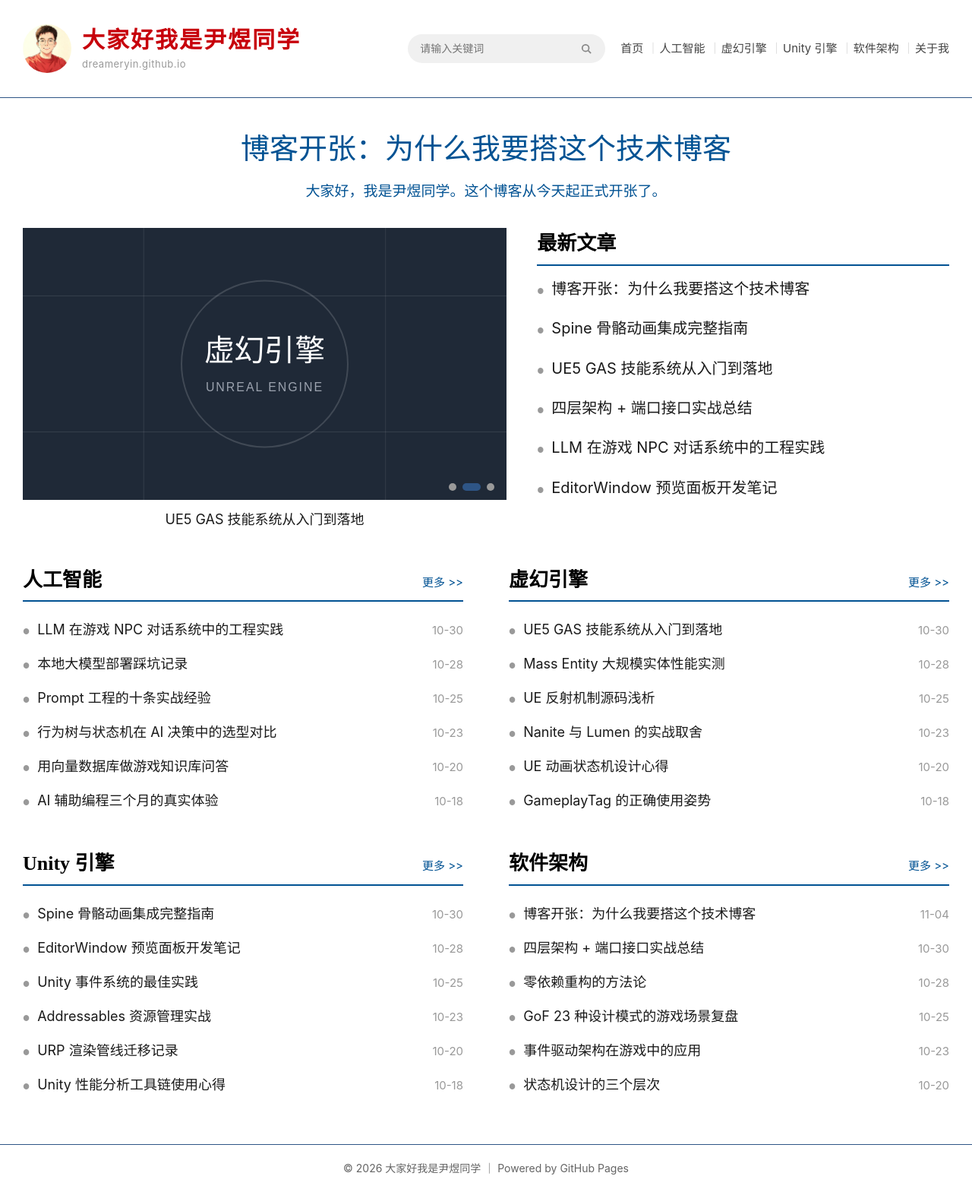
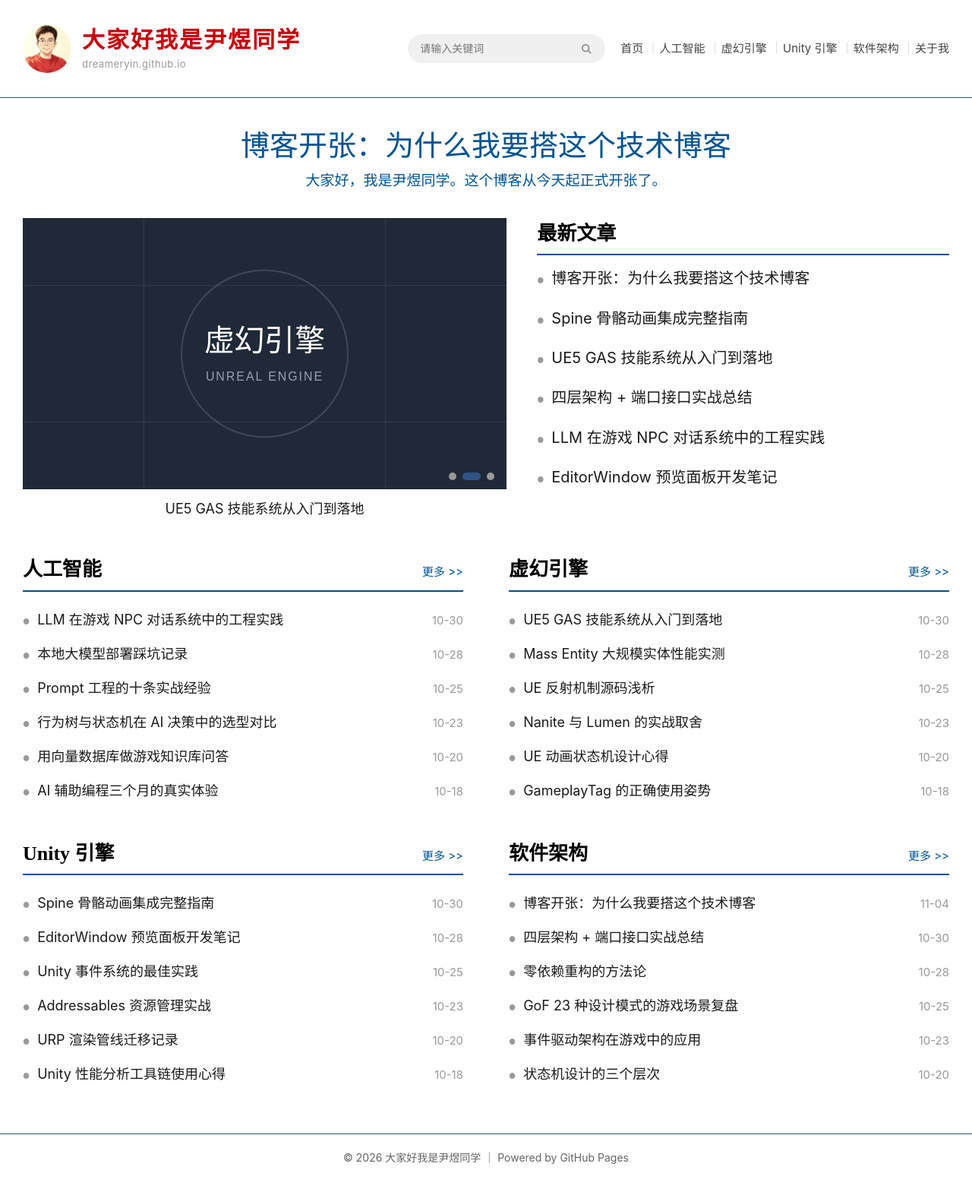
Before and after one commit to dreameryin/dreameryin.github.io, a Jekyll site: the page built from index.html, in a window 1280 px wide. Shown: the whole page at 76% size. Built offline with Jekyll 4.4.1, drawn with Linux system fonts in a browser that asks for light colours.

Commit message:
修改样式

```diff
--- a/assets/css/style.css
+++ b/assets/css/style.css
@@ -181,7 +181,7 @@ ul {
   text-align: center;
   font-size: 38px;
   font-weight: normal;
-  line-height: 1.5;
+  line-height: 1.3;
 }
 
 .featured-title a {
@@ -194,7 +194,7 @@ ul {
   font-size: 19px;
   color: #015293;
   line-height: 1.7;
-  margin-top: 12px;
+  margin-top: 6px;
 }
 
 /* 焦点区主体：grid 两列（54:46，对标 gov.cn 660+510）。图下标题独占第二行，
```
